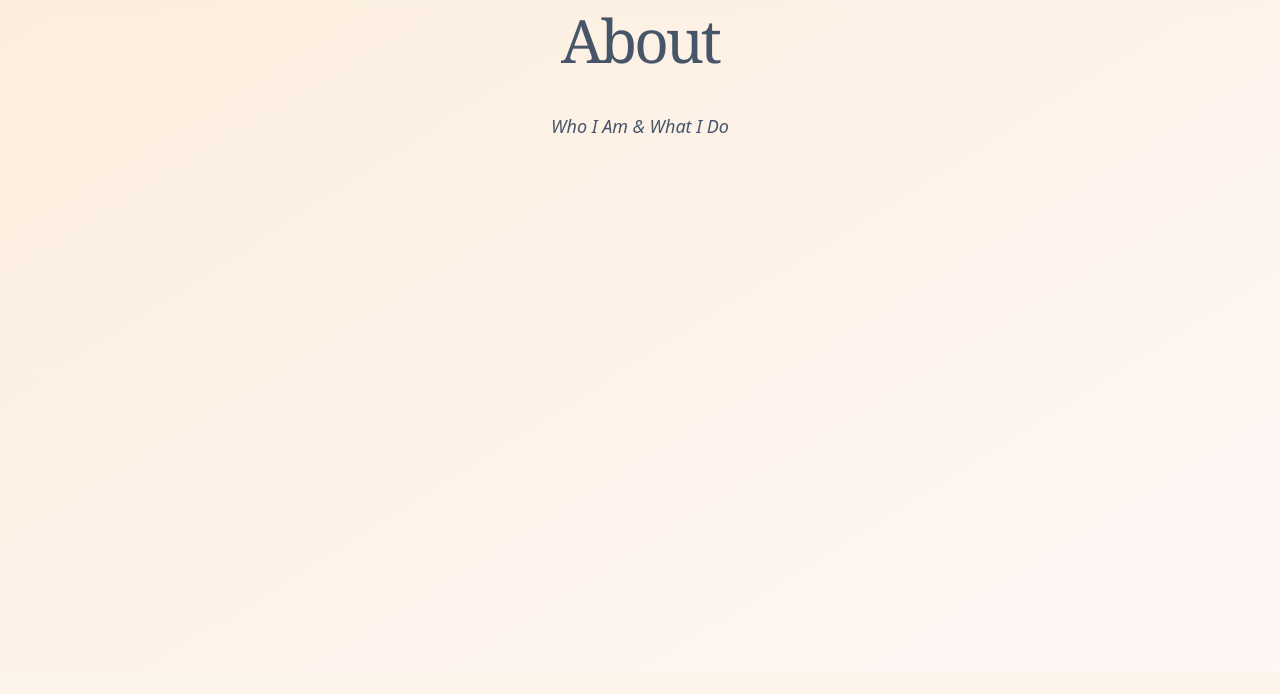
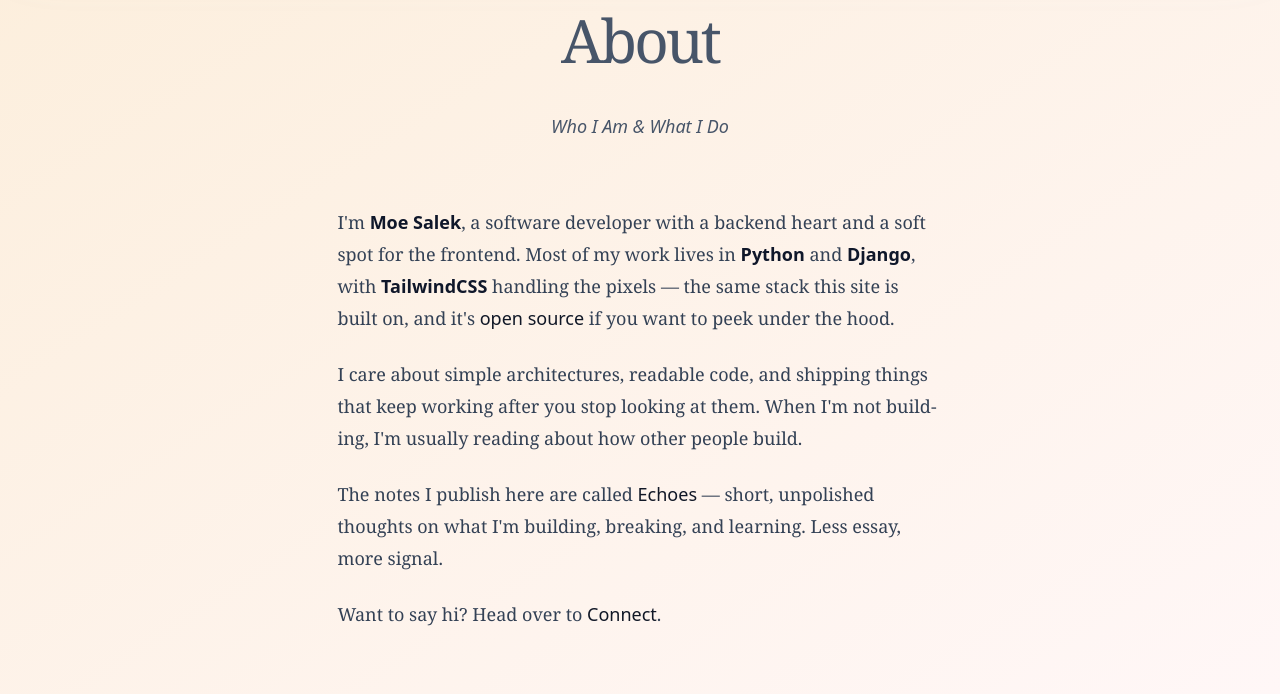
Before and after one commit to moe-salek/salekcodes.com, a Django app: page /about/ in a window 1280 px wide. Shown: the part 140-834 px from the top of the page. Before the commit the page ends 812 px from the top, so only its background shows below. Run offline with Django 5.2, Linux system fonts and the light colour scheme.

Commit message:
feat: about page content

```diff
--- a/frontend/templates/core/about.html
+++ b/frontend/templates/core/about.html
@@ -11,3 +11,22 @@
 {% block content_header_description_paragraph %}
   Who I Am & What I Do
 {% endblock %}
+
+{% block content_body %}
+  <section class="surface-section my-8 max-w-[700px]">
+    <div class="content-prose hyphens-auto">
+      <p>
+        I'm <strong>Moe Salek</strong>, a software developer with a backend heart and a soft spot for the frontend. Most of my work lives in <strong>Python</strong> and <strong>Django</strong>, with <strong>TailwindCSS</strong> handling the pixels — the same stack this site is built on, and it's <a href="https://github.com/moe-salek/salekcodes.com" target="_blank" rel="noopener noreferrer">open source</a> if you want to peek under the hood.
+      </p>
+      <p>
+        I care about simple architectures, readable code, and shipping things that keep working after you stop looking at them. When I'm not building, I'm usually reading about how other people build.
+      </p>
+      <p>
+        The notes I publish here are called <a href="{% url 'echoes' %}">Echoes</a> — short, unpolished thoughts on what I'm building, breaking, and learning. Less essay, more signal.
+      </p>
+      <p>
+        Want to say hi? Head over to <a href="{% url 'connect' %}">Connect</a>.
+      </p>
+    </div>
+  </section>
+{% endblock %}
```
